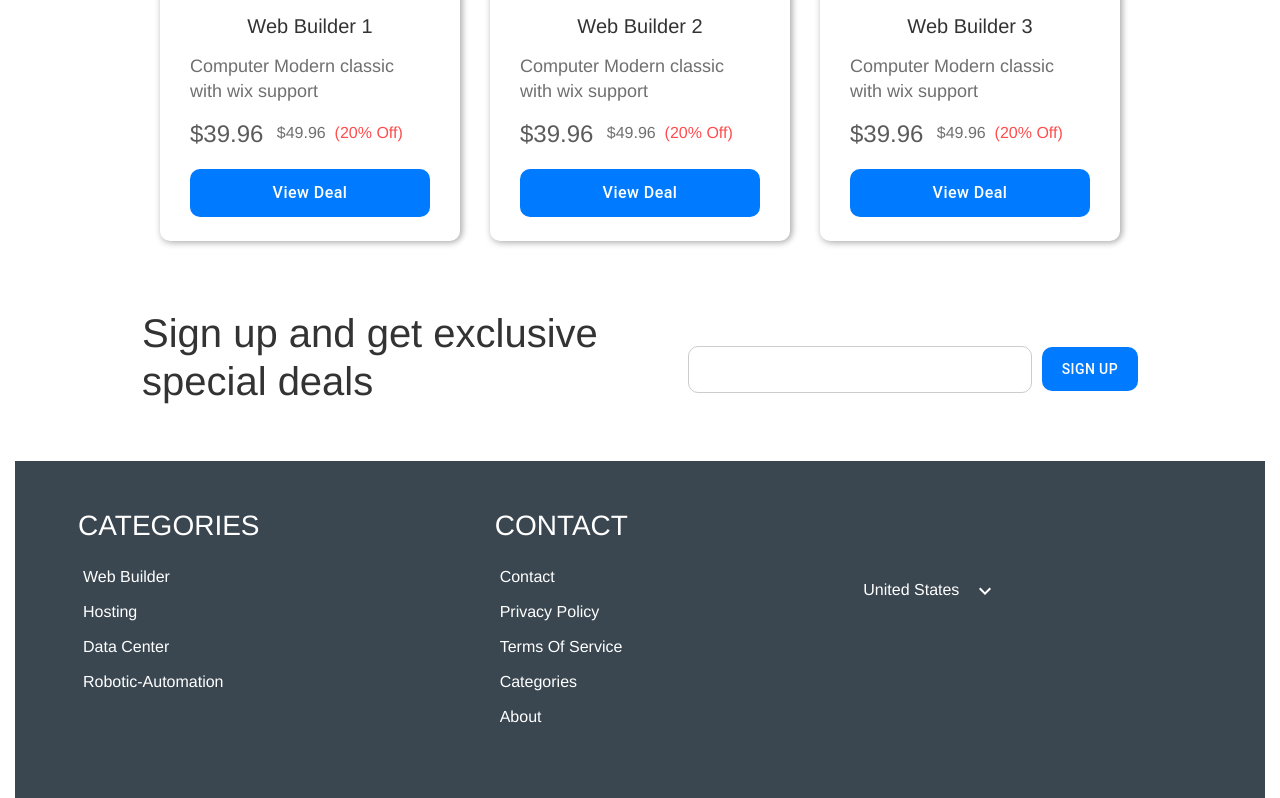
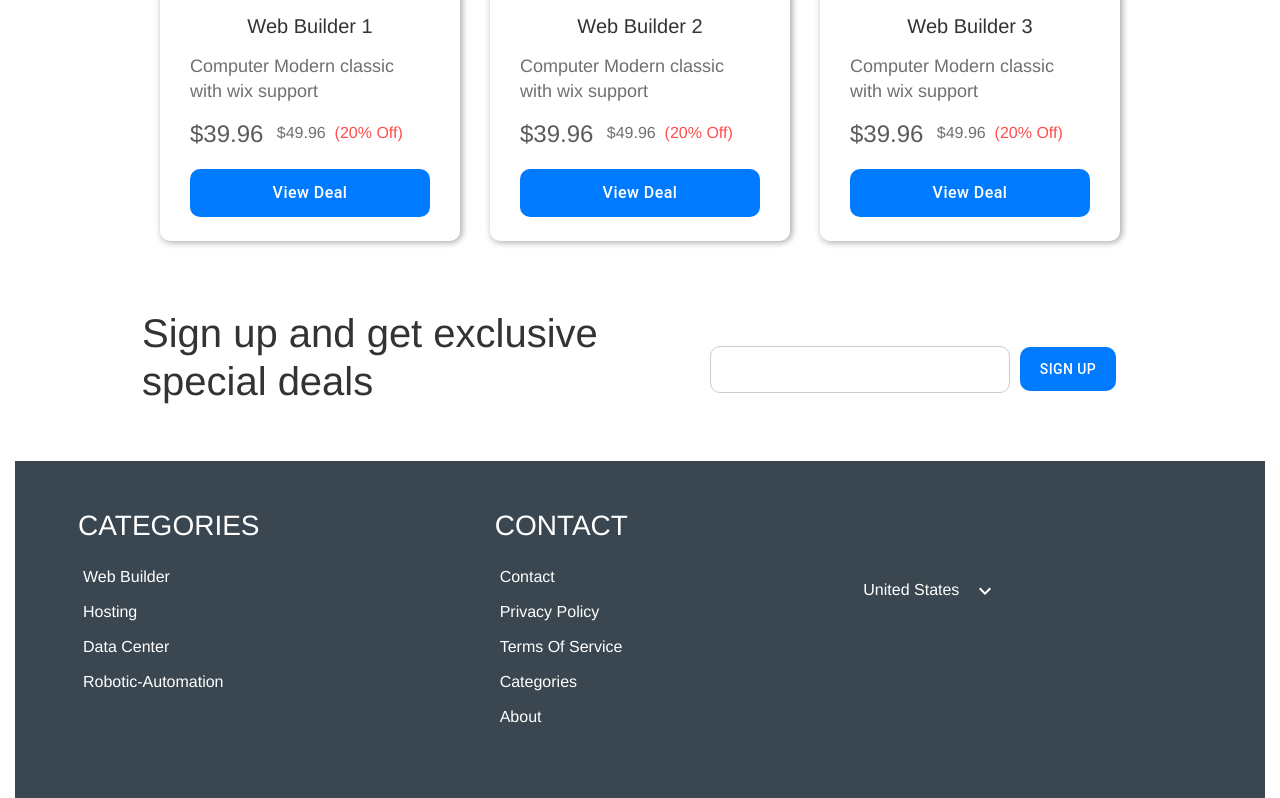
Before and after one commit to harshpa324/ReactJS-Assignment, a React (Create React App) app: page / in a window 1280 px wide. Shown: the part 2383-3181 px from the top of the page. Built offline with nearby package versions, Linux system fonts and the light colour scheme.

Commit message:
response update

```diff
--- a/src/Deals/style.css
+++ b/src/Deals/style.css
@@ -86,7 +86,10 @@
     border-radius: 10px;
     border: 1px solid #ccc;
     margin-right: 10px;
+    width: calc(100% - 110px); /* Adjust width */
+    max-width: 300px; /* Limit maximum width */
 }
+
 
 .signup button {
     height: 44px; /* Match input height */
```
